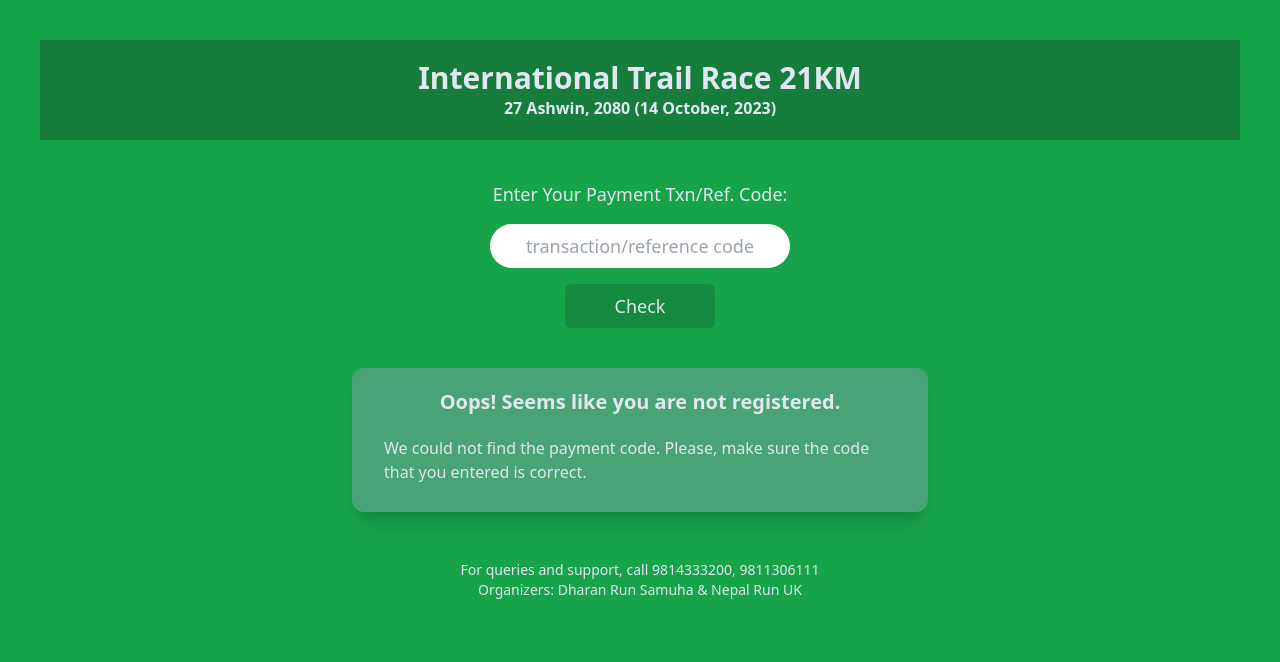
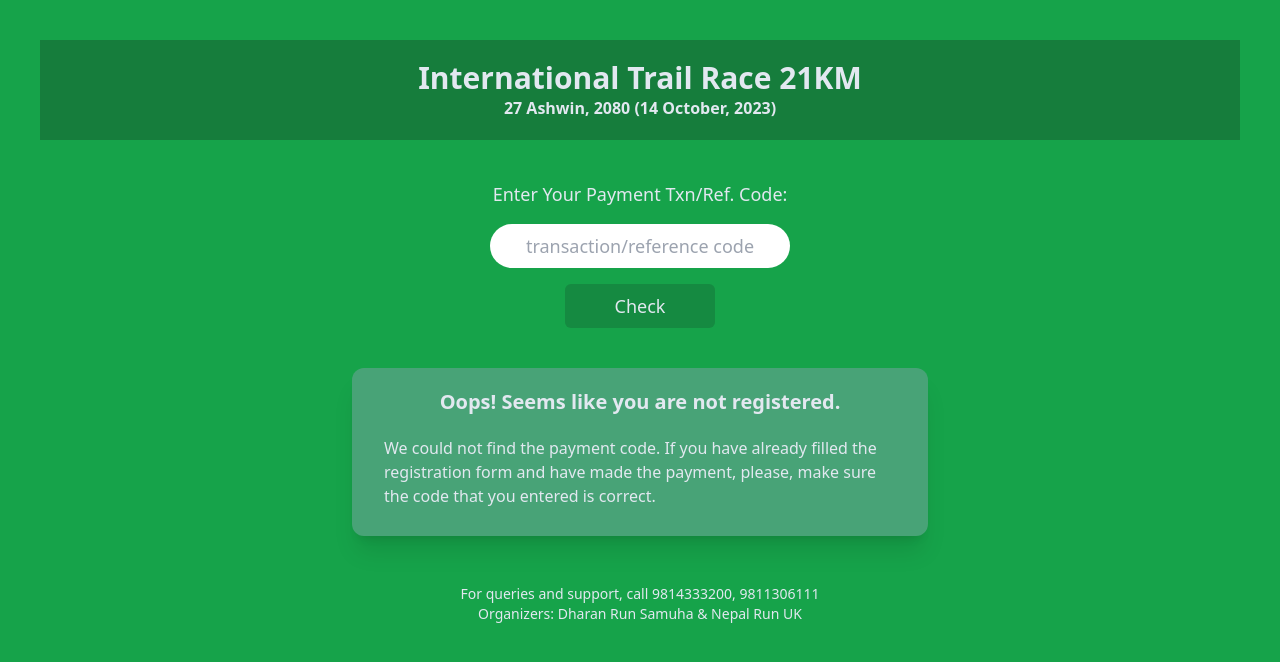
Before and after one commit to beejoy/trailrace, a React (Vite) app: page / in a window 1280 px wide. Both pictures are taken after typing "Sample" into the empty fields and a click on the button "Check". Shown: the top 662 px of the page. Built offline with nearby package versions, Linux system fonts and the light colour scheme.

Commit message:
Fix minor layout issues

```diff
--- a/src/components/Footer.jsx
+++ b/src/components/Footer.jsx
@@ -2,7 +2,7 @@ const Footer = () => {
   return (
     <div className="mt-12 text-sm text-center">
       <p>For queries and support, call 9814333200, 9811306111</p>
-      <p>
+      <p className="mb-10">
         Organizers:{" "}
         <a
           href="https://dharanrun.org.np"
--- a/src/components/Header.jsx
+++ b/src/components/Header.jsx
@@ -1,7 +1,9 @@
 const Header = () => {
   return (
     <div className="w-full bg-green-800/60 p-5 mb-10 flex flex-col items-center">
-      <h1 className="text-3xl font-semibold">International Trail Race 21KM</h1>
+      <h1 className="text-3xl font-semibold text-center">
+        International Trail Race 21KM
+      </h1>
 
       <p className="font-semibold">27 Ashwin, 2080 (14 October, 2023)</p>
     </div>
--- a/src/components/NoRunner.jsx
+++ b/src/components/NoRunner.jsx
@@ -7,8 +7,9 @@ const NoRunner = () => {
         Oops! Seems like you are not registered.
       </h2>
       <p className="mb-2">
-        We could not find the payment code. Please, make sure the code that you
-        entered is correct.
+        We could not find the payment code. If you have already filled the
+        registration form and have made the payment, please, make sure the code
+        that you entered is correct.
       </p>
     </div>
   );
```
